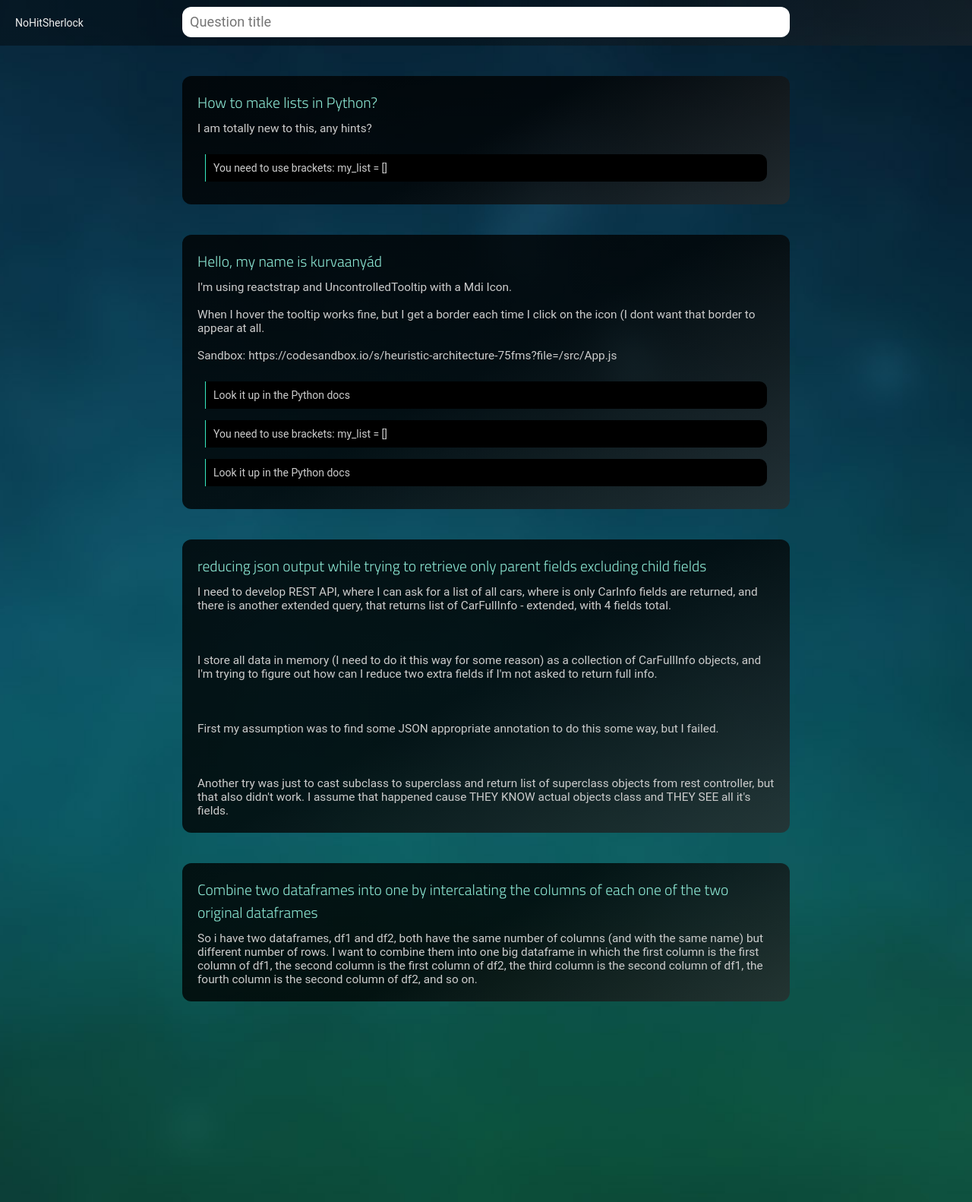
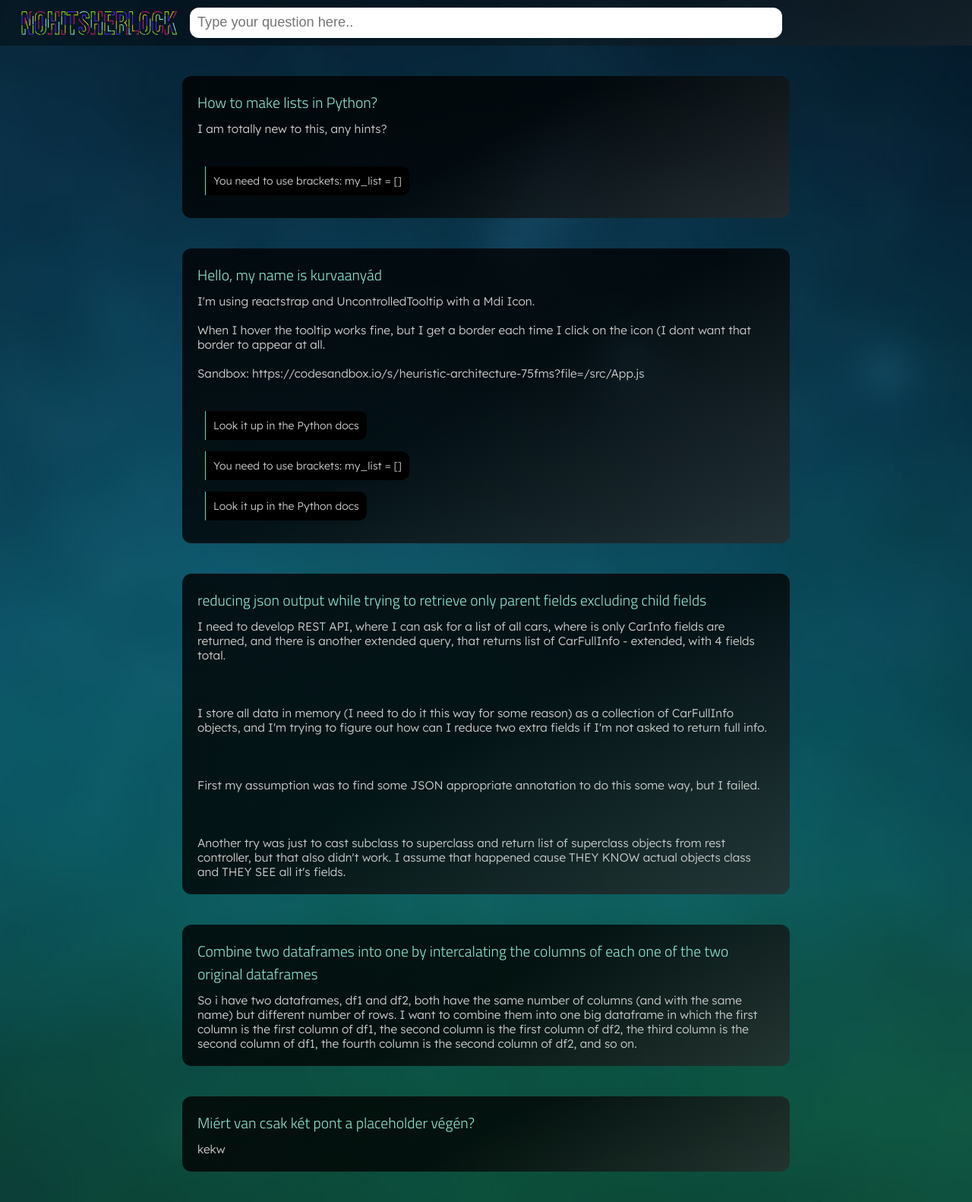
Before and after one commit to CodecoolGlobal/ask-mate-1-python-kovacsalex95, a Flask app: page / in a window 1280 px wide. Shown: the whole page at 76% size. Run offline with Flask 2, Linux system fonts and the light colour scheme.

Commit message:
ui updates

```diff
--- a/model/data/question.csv
+++ b/model/data/question.csv
@@ -3,3 +3,4 @@
 2,0,0,0,"Hello, my name is kurvaanyád","I'm using reactstrap and UncontrolledTooltip with a Mdi Icon.<br><br>When I hover the tooltip works fine, but I get a border each time I click on the icon (I dont want that border to appear at all.<br><br>Sandbox: https://codesandbox.io/s/heuristic-architecture-75fms?file=/src/App.js",
 3,0,0,0,reducing json output while trying to retrieve only parent fields excluding child fields,"I need to develop REST API, where I can ask for a list of all cars, where is only CarInfo fields are returned, and there is another extended query, that returns list of CarFullInfo - extended, with 4 fields total.<br><br><br><br>I store all data in memory (I need to do it this way for some reason) as a collection of CarFullInfo objects, and I'm trying to figure out how can I reduce two extra fields if I'm not asked to return full info.<br><br><br><br>First my assumption was to find some JSON appropriate annotation to do this some way, but I failed.<br><br><br><br>Another try was just to cast subclass to superclass and return list of superclass objects from rest controller, but that also didn't work. I assume that happened cause THEY KNOW actual objects class and THEY SEE all it's fields.",
 4,0,0,0,Combine two dataframes into one by intercalating the columns of each one of the two original dataframes,"So i have two dataframes, df1 and df2, both have the same number of columns (and with the same name) but different number of rows. I want to combine them into one big dataframe in which the first column is the first column of df1, the second column is the first column of df2, the third column is the second column of df1, the fourth column is the second column of df2, and so on.",
+5,0,0,0,Miért van csak két pont a placeholder végén?,kekw,
--- a/static/style.css
+++ b/static/style.css
@@ -1,4 +1,4 @@
-@import url('https://fonts.googleapis.com/css2?family=Lexend:wght@300&family=Titillium+Web:wght@300&display=swap');
+@import url('https://fonts.googleapis.com/css2?family=Bebas+Neue&family=Lexend:wght@300&family=Titillium+Web:wght@300&display=swap');
 
 :root {
     /* sizes */
@@ -21,13 +21,11 @@
     --color-dark-highlight: #36eac0;
 }
 
-* {
+*:not(svg) {
     padding: 0;
     margin: 0;
     border: 0;
     outline: 0;
-    font-size: 14px;
-    font-family: Roboto, sans-serif;
     box-sizing: border-box;
 }
 
@@ -36,6 +34,8 @@
 }
 
 body {
+    font-size: 14px;
+    font-family: Roboto, sans-serif;
     background: var(--color-dark2);
     color: var(--color-bright);
 }
@@ -65,7 +65,7 @@
     z-index: 1000;
 }
 
-div#header > * {
+div#header > *:not(svg) {
     display: inline-block;
     line-height: var(--header-height);
     padding: 0 20px;
@@ -94,7 +94,7 @@
     left: 50%;
     transform: translateX(-50%);
     width: 100%;
-    max-width: var(--content-width);
+    max-width: calc(var(--content-width) + 20px);
 }
 
 div#new-question > form {
@@ -268,4 +268,51 @@
     border-bottom-right-radius: 10px;
     border-left: 1px solid var(--color-dark-highlight);
     color: #ccc;
+    display: inline-block;
 }
+
+
+svg#logo {
+    display: inline-block;
+    font: 42px 'Bebas Neue';
+    width: 260px;
+    height: var(--header-height);
+}
+
+#logo .text-copy {
+    fill: none;
+    stroke: white;
+    stroke-dasharray: 6% 29%;
+    stroke-width: 1px;
+    stroke-dashoffset: 0%;
+    animation: stroke-offset 11s infinite linear;
+}
+
+#logo .text-copy:nth-child(1){
+	stroke: #8de8d4;
+	animation-delay: -2s;
+}
+
+#logo .text-copy:nth-child(2){
+	stroke: #95de21;
+	animation-delay: -4s;
+}
+
+#logo .text-copy:nth-child(3){
+	stroke: #5428f1;
+	animation-delay: -6s;
+}
+
+#logo .text-copy:nth-child(4){
+	stroke: #debf21;
+	animation-delay: -8s;
+}
+
+#logo .text-copy:nth-child(5){
+	stroke: #d01a67;
+	animation-delay: -10s;
+}
+
+@keyframes stroke-offset{
+	100% {stroke-dashoffset: -35%;}
+}
--- a/templates/main.html
+++ b/templates/main.html
@@ -8,7 +8,7 @@
         <div class="message">{{ data[question].message|safe }}</div>
         <div class="answers {{ data[question].answers_class }}">
             {% for answer in data[question].answers %}
-            <div class="answer">{{ answer.message|safe }}</div>
+            <div class="answer">{{ answer.message|safe }}</div><br>
             {% endfor %}
         </div>
     </div>
--- a/templates/template.html
+++ b/templates/template.html
@@ -10,13 +10,24 @@
     <body>
         <div id="wrapper">
             <div id="header">
-                <label class="site-name">NoHitSherlock</label>
+                <svg id="logo" viewBox="0 0 260 50">
+                    <symbol id="logo-text">
+                        <text text-anchor="middle" x="50%" y="80%">NoHitSherlock</text>
+                    </symbol>
+
+                    <g>
+                        <use xlink:href="#logo-text" class="text-copy"></use>
+                        <use xlink:href="#logo-text" class="text-copy"></use>
+                        <use xlink:href="#logo-text" class="text-copy"></use>
+                        <use xlink:href="#logo-text" class="text-copy"></use>
+                        <use xlink:href="#logo-text" class="text-copy"></use>
+                    </g>
+                </svg>
                 <div id="new-question">
                     <form action="/add-question" method="post">
-                        <input name="question-title" type="text" placeholder="Question title" autocomplete="off" required/>
-
+                        <input name="question-title" type="text" placeholder="Type your question here.." autocomplete="off" required/>
                         <div class="slider">
-                            <textarea name="question-message" placeholder="Question text" required></textarea>
+                            <textarea name="question-message" placeholder="Please provide additional info.." required></textarea>
                             <button type="submit">Submit</button>
                         </div>
                     </form>
```
